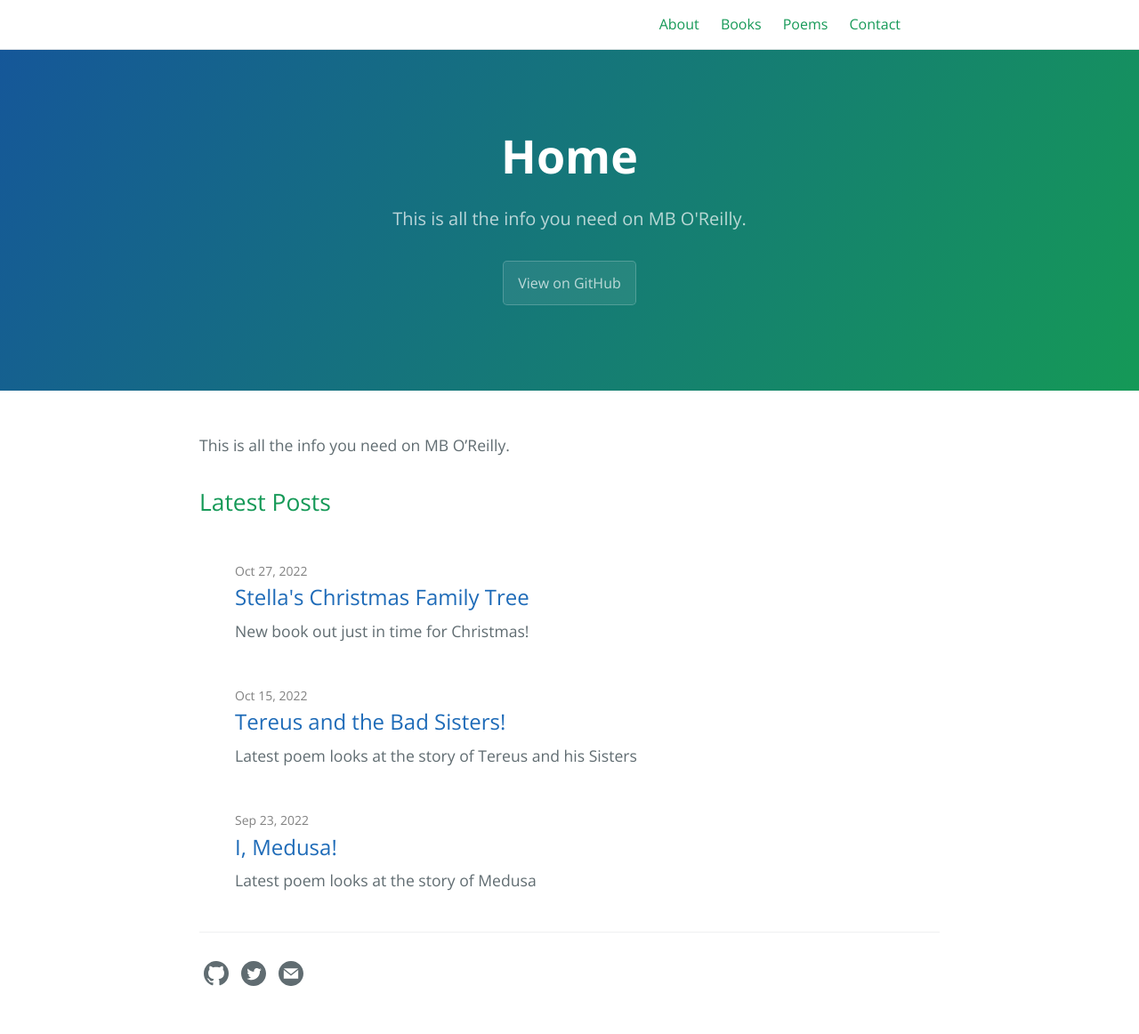
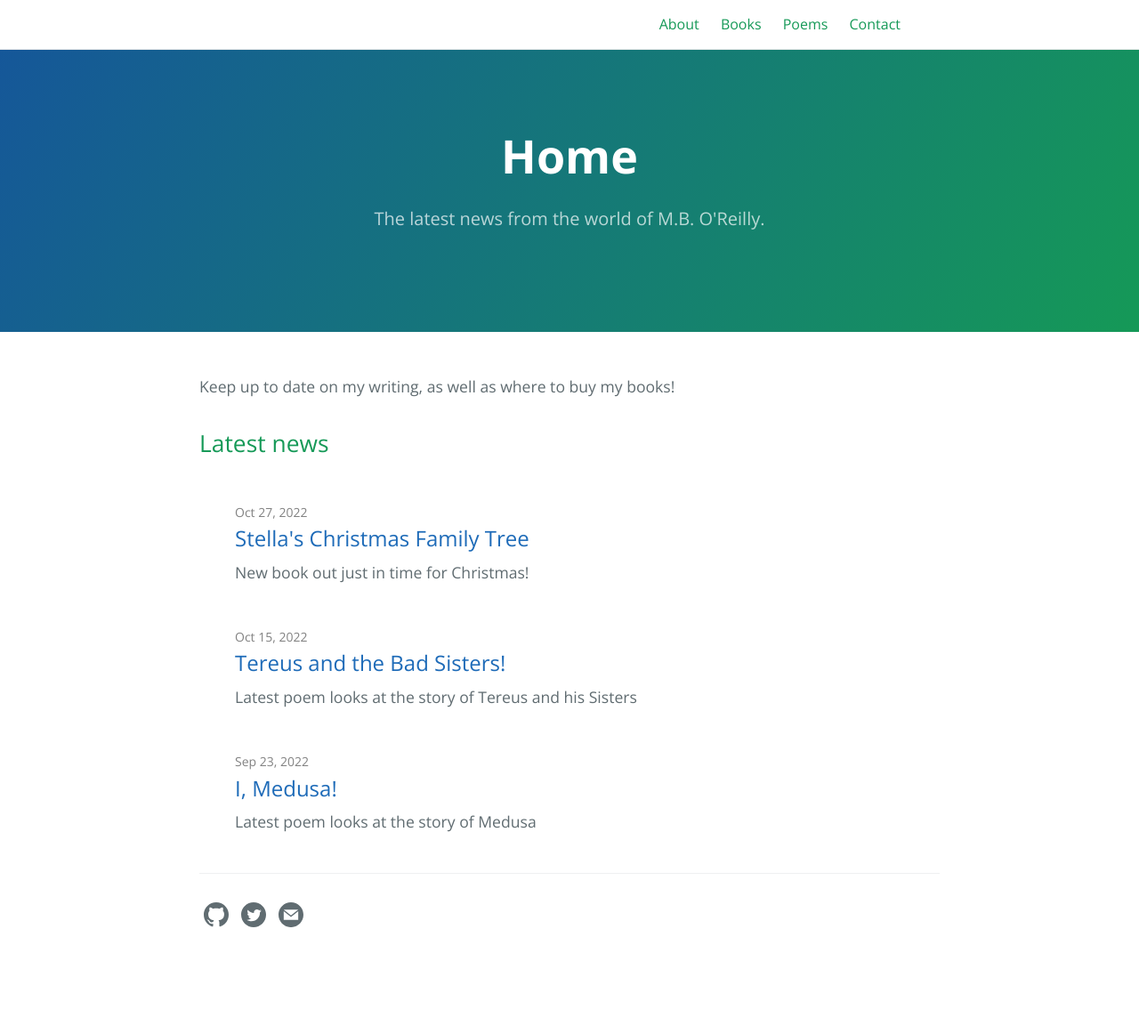
Before and after one commit to conoreilly/mbwebsite, a Jekyll site: the page built from index.md, in a window 1280 px wide. Shown: the whole page at 89% size. Built offline with Jekyll 4.4.1, drawn with Linux system fonts in a browser that asks for light colours; after the commit the page ends 1096 px from its top, so only the background shows below that.

Commit message:
Update home page, turn off github link

```diff
--- a/_config.yml
+++ b/_config.yml
@@ -1,7 +1,8 @@
 title: "M.B. O'Reilly's site"
-description: "This is all the info you need on MB O'Reilly."
+description: "The latest news from the world of M.B. O'Reilly."
 
 show_downloads: false
+show_github: false
 
 email: "mb@mboreilly.com"
 twitter: "https://twitter.com/mb_oreilly"
--- a/_layouts/default.html
+++ b/_layouts/default.html
@@ -55,20 +55,24 @@
         {% include site-header.html %}
 
         {% if page.layout == 'home' %}
-        {% assign page-tagline = site.description | default: site.github.project_tagline | escape %}
+          {% assign page-tagline = site.description | default: site.github.project_tagline | escape %}
         {% endif %}
+
         {% if page.layout == 'page' %}
-        {% assign page-tagline = page.tagline | escape %}
+          {% assign page-tagline = page.tagline | escape %}
         {% endif %}
+
         {% if page.layout == 'post' %}
-        {% assign page-tagline = page.tagline | escape  %}
+          {% assign page-tagline = page.tagline | escape  %}
         {% endif %}
 
         <section class="page-header">
             <h1 class="project-name">{{ page-title }}</h1>
             <h2 class="project-tagline">{{ page-tagline }}</h2>
             {% if page.layout == 'home' and site.github.is_project_page %}
+            {% if site.show_github %}
             <a href="{{ site.github.repository_url }}" class="btn">View on GitHub</a>
+            {% endif %}
             {% if site.show_downloads %}
             <a href="{{ site.github.zip_url }}" class="btn">Download .zip</a>
             <a href="{{ site.github.tar_url }}" class="btn">Download .tar.gz</a>
--- a/_layouts/home.html
+++ b/_layouts/home.html
@@ -6,7 +6,7 @@ layout: default
 
   {{ content }}
 
-  <h2>Latest Posts</h2>
+  <h2>Latest news</h2>
 
   <div>&nbsp;</div>
 
--- a/index.md
+++ b/index.md
@@ -3,5 +3,4 @@ layout: home
 title: Home
 ---
 
-
-{{ site.description}}
+Keep up to date on my writing, as well as where to buy my books!
```
